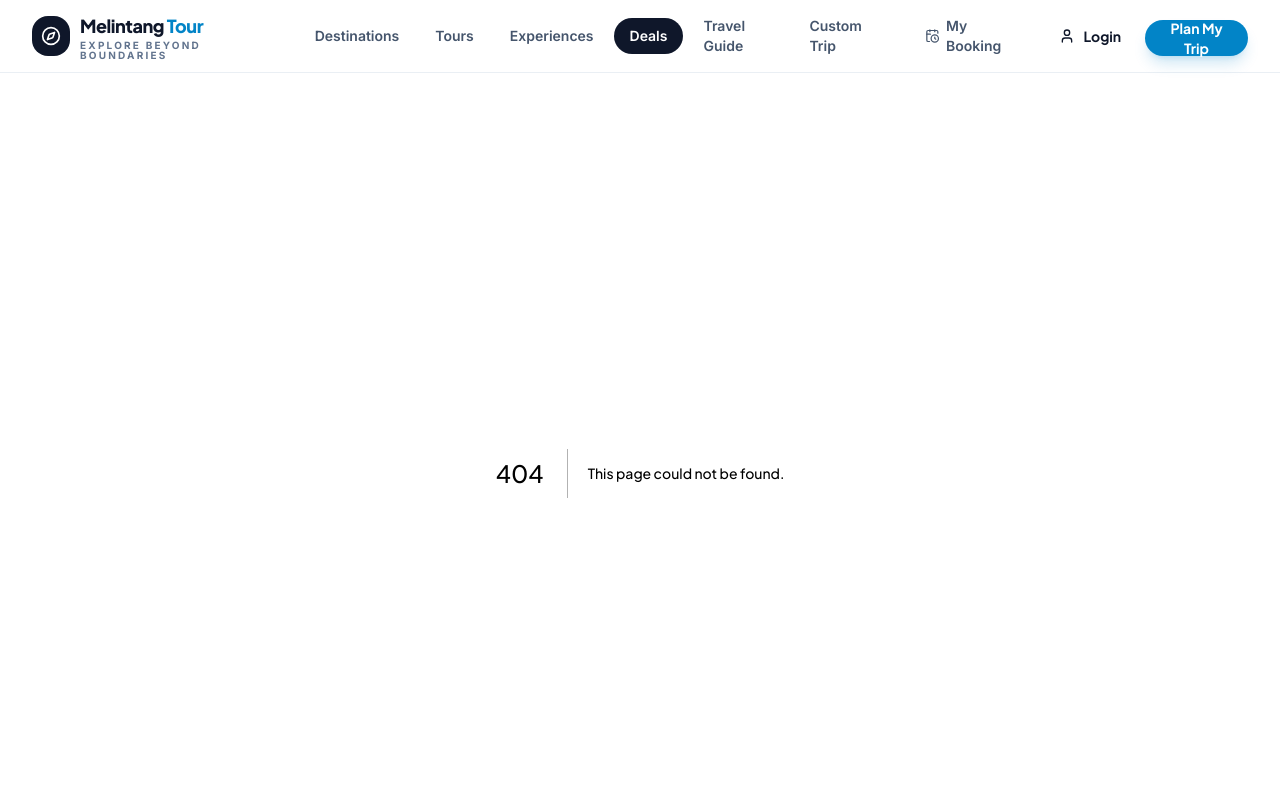
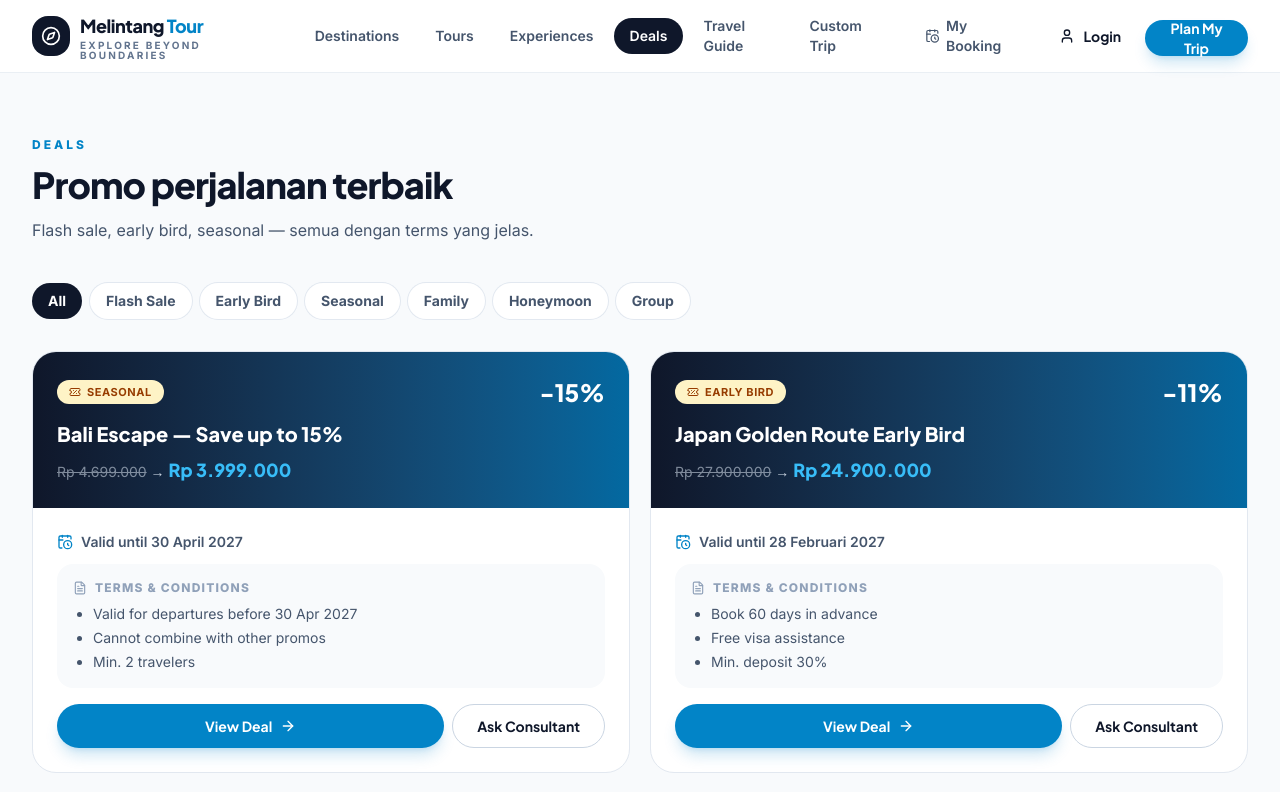
Before and after one commit to kevinefendy/Melintang-Tour, a Next.js app: page /deals in a window 1280 px wide. Before the commit this address had no page. Shown: the top 792 px of the page. Built offline with nearby package versions, Linux system fonts and the light colour scheme.

Commit message:
feat(fe-deals): promo listing + category filter + terms

```diff
--- /dev/null
+++ b/src/app/deals/deals-client.tsx
@@ -0,0 +1,69 @@
+"use client";
+
+import { useMemo, useState } from "react";
+import Link from "next/link";
+import { TicketPercent, CalendarClock, FileText, ArrowRight } from "lucide-react";
+import { Badge, Button, SectionHeading } from "@/components/ui";
+import { formatIDR, formatDateID } from "@/lib/format";
+import { deals, tours } from "@/data/mock";
+
+const cats = ["All", "Flash Sale", "Early Bird", "Seasonal", "Family", "Honeymoon", "Group"] as const;
+
+export default function DealsClient() {
+  const [cat, setCat] = useState<string>("All");
+  const list = useMemo(() => deals.filter((d) => cat === "All" || d.category === cat), [cat]);
+
+  return (
+    <main className="container-shell py-12 md:py-16">
+      <SectionHeading
+        eyebrow="Deals"
+        title="Promo perjalanan terbaik"
+        desc="Flash sale, early bird, seasonal — semua dengan terms yang jelas."
+      />
+      <div className="mb-8 flex flex-wrap gap-2">
+        {cats.map((c) => (
+          <button key={c} onClick={() => setCat(c)} className={`rounded-full px-4 py-2 text-sm font-bold ${cat === c ? "bg-navy text-white" : "bg-white text-slate-600 ring-1 ring-slate-200"}`}>
+            {c}
+          </button>
+        ))}
+      </div>
+      <div className="grid gap-5 md:grid-cols-2">
+        {list.map((d) => {
+          const tour = tours.find((t) => t.slug === d.tourSlug);
+          return (
+            <article key={d.slug} className="overflow-hidden rounded-3xl border border-slate-200 bg-white">
+              <div className="bg-gradient-to-r from-navy to-ocean-dark p-6 text-white">
+                <div className="flex items-center justify-between">
+                  <Badge tone="amber"><TicketPercent className="h-3 w-3" /> {d.category}</Badge>
+                  <span className="font-heading text-2xl font-extrabold">-{d.discount}</span>
+                </div>
+                <h3 className="mt-3 font-heading text-xl font-extrabold">{d.title}</h3>
+                <p className="mt-2 text-sm text-slate-300">
+                  <span className="line-through opacity-60">{formatIDR(d.originalPrice)}</span>
+                  {" → "}<span className="font-heading text-lg font-extrabold text-sky">{formatIDR(d.finalPrice)}</span>
+                </p>
+              </div>
+              <div className="p-6">
+                <p className="flex items-center gap-2 text-sm font-semibold text-slate-600">
+                  <CalendarClock className="h-4 w-4 text-ocean" /> Valid until {formatDateID(d.validUntil)}
+                </p>
+                <div className="mt-3 rounded-2xl bg-slate-50 p-4">
+                  <p className="flex items-center gap-2 text-xs font-extrabold uppercase tracking-widest text-slate-400">
+                    <FileText className="h-3.5 w-3.5" /> Terms & Conditions
+                  </p>
+                  <ul className="mt-2 list-disc space-y-1 pl-5 text-sm text-slate-600">
+                    {d.terms.map((t) => <li key={t}>{t}</li>)}
+                  </ul>
+                </div>
+                <div className="mt-4 flex gap-2">
+                  {tour && <Link href={`/tours/${tour.slug}`} className="flex-1"><Button className="w-full">View Deal <ArrowRight className="h-4 w-4" /></Button></Link>}
+                  <Link href="/contact"><Button variant="outline">Ask Consultant</Button></Link>
+                </div>
+              </div>
+            </article>
+          );
+        })}
+      </div>
+    </main>
+  );
+}
--- /dev/null
+++ b/src/app/deals/page.tsx
@@ -0,0 +1,11 @@
+import type { Metadata } from "next";
+import DealsClient from "./deals-client";
+
+export const metadata: Metadata = {
+  title: "Deals",
+  description: "Flash sale, early bird & seasonal travel promos with transparent pricing.",
+};
+
+export default function DealsPage() {
+  return <DealsClient />;
+}
```
